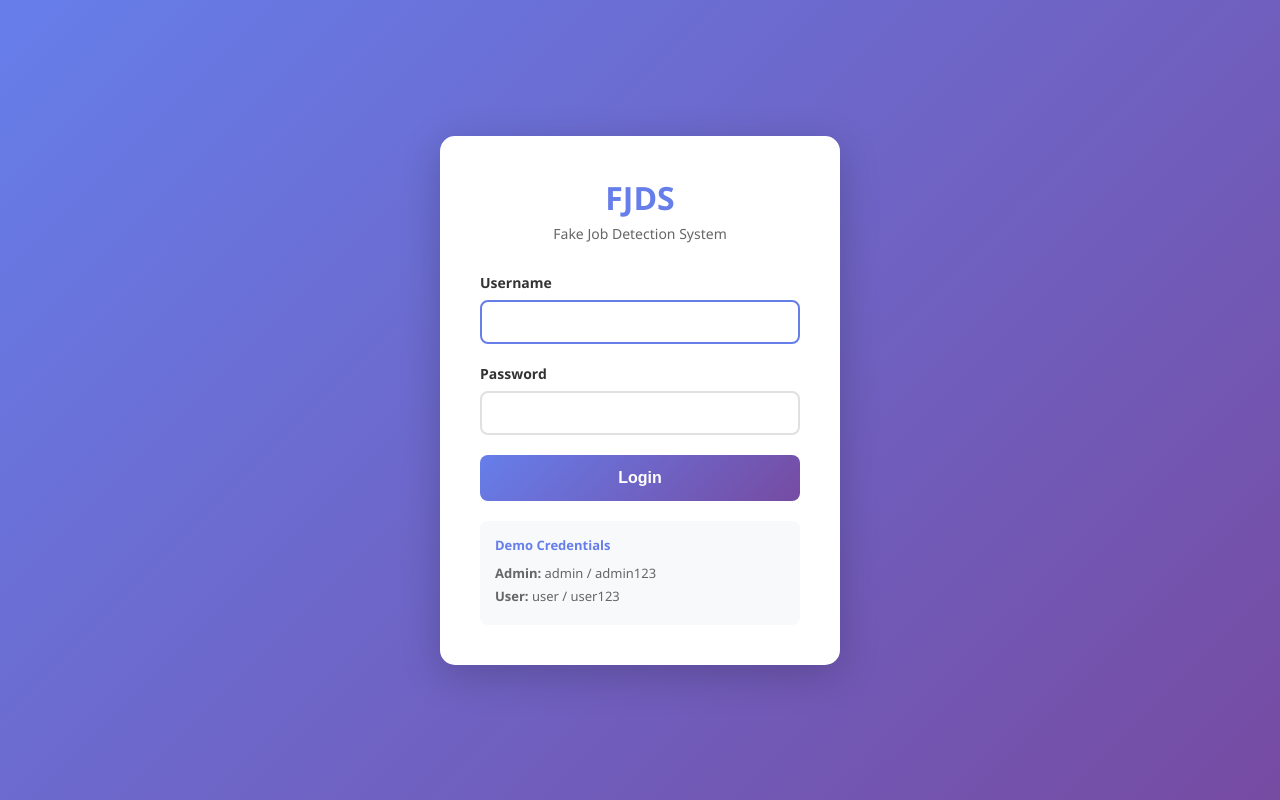
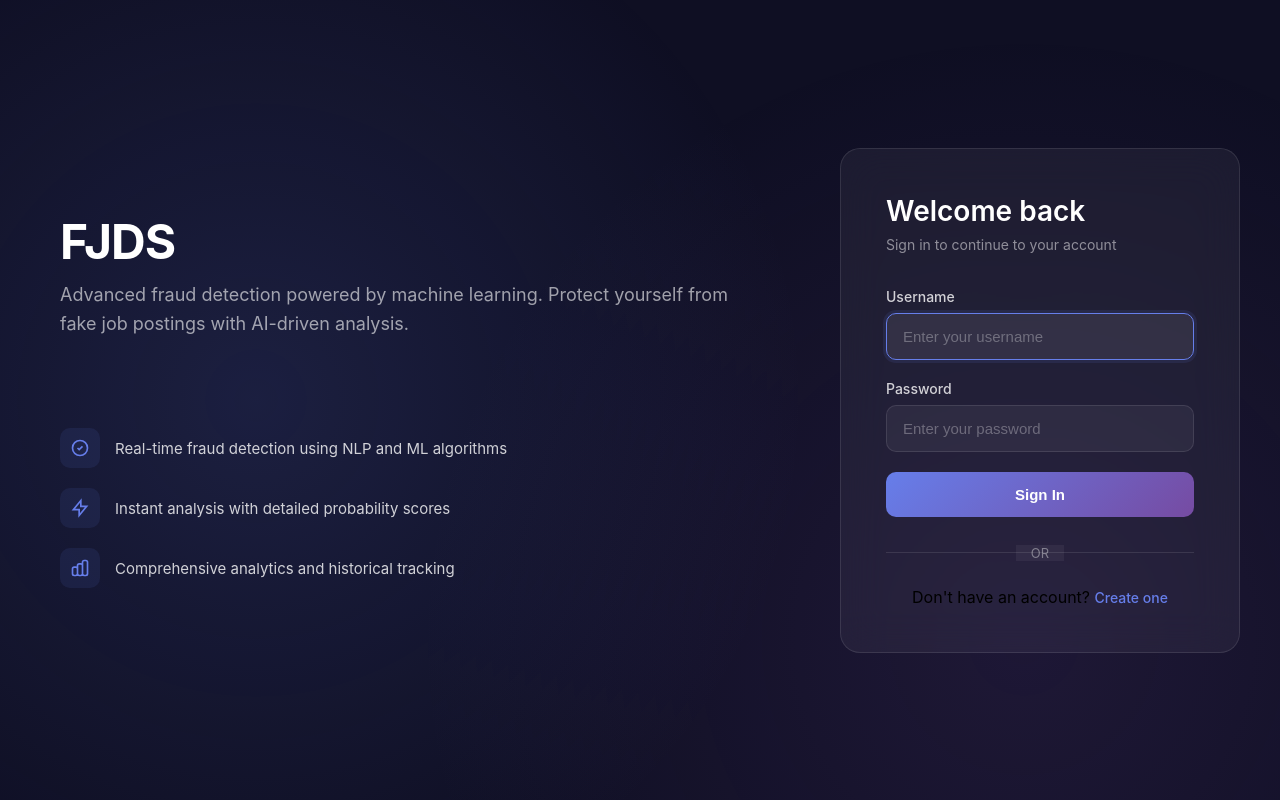
Before and after one commit to Shanny254/Fake-Job-Detection-System, a Django app: page / in a window 1280 px wide. Run offline with Django 5.2, Linux system fonts and the light colour scheme.

Commit message:
updated login page

```diff
--- a/backend/detector/templates/detector/login.html
+++ b/backend/detector/templates/detector/login.html
@@ -12,36 +12,126 @@
         }
 
         body {
-            font-family: 'Segoe UI', Tahoma, Geneva, Verdana, sans-serif;
-            background: linear-gradient(135deg, #667eea 0%, #764ba2 100%);
+            font-family: -apple-system, BlinkMacSystemFont, 'Segoe UI', Roboto, 'Helvetica Neue', Arial, sans-serif;
+            background: #0f0f23;
             min-height: 100vh;
+            display: flex;
+            position: relative;
+            overflow: hidden;
+        }
+
+        .background-gradient {
+            position: fixed;
+            top: 0;
+            left: 0;
+            width: 100%;
+            height: 100%;
+            background: radial-gradient(circle at 20% 50%, rgba(102, 126, 234, 0.15) 0%, transparent 50%),
+                        radial-gradient(circle at 80% 80%, rgba(118, 75, 162, 0.15) 0%, transparent 50%);
+            z-index: 0;
+        }
+
+        .container {
+            display: flex;
+            width: 100%;
+            max-width: 1400px;
+            margin: auto;
+            position: relative;
+            z-index: 1;
+        }
+
+        .left-section {
+            flex: 1;
+            padding: 60px;
+            display: flex;
+            flex-direction: column;
+            justify-content: center;
+        }
+
+        .logo-section {
+            margin-bottom: 50px;
+        }
+
+        .logo-section h1 {
+            color: #fff;
+            font-size: 48px;
+            font-weight: 700;
+            margin-bottom: 10px;
+            letter-spacing: -1px;
+        }
+
+        .logo-section p {
+            color: rgba(255, 255, 255, 0.6);
+            font-size: 18px;
+            line-height: 1.6;
+        }
+
+        .features {
+            display: flex;
+            flex-direction: column;
+            gap: 20px;
+            margin-top: 40px;
+        }
+
+        .feature-item {
+            display: flex;
+            align-items: center;
+            gap: 15px;
+        }
+
+        .feature-icon {
+            width: 40px;
+            height: 40px;
+            border-radius: 10px;
+            background: rgba(102, 126, 234, 0.1);
             display: flex;
             align-items: center;
             justify-content: center;
+            flex-shrink: 0;
         }
 
-        .login-container {
-            background: white;
-            padding: 40px;
-            border-radius: 15px;
-            box-shadow: 0 10px 40px rgba(0,0,0,0.2);
-            width: 100%;
-            max-width: 400px;
+        .feature-icon svg {
+            width: 20px;
+            height: 20px;
+            stroke: #667eea;
         }
 
-        .logo {
-            text-align: center;
-            margin-bottom: 30px;
+        .feature-text {
+            color: rgba(255, 255, 255, 0.8);
+            font-size: 15px;
         }
 
-        .logo h1 {
-            color: #667eea;
-            font-size: 32px;
-            margin-bottom: 5px;
+        .right-section {
+            flex: 0 0 480px;
+            display: flex;
+            align-items: center;
+            justify-content: center;
+            padding: 40px;
         }
 
-        .logo p {
-            color: #666;
+        .login-card {
+            background: rgba(255, 255, 255, 0.05);
+            backdrop-filter: blur(20px);
+            border: 1px solid rgba(255, 255, 255, 0.1);
+            border-radius: 20px;
+            padding: 45px;
+            width: 100%;
+            max-width: 420px;
+        }
+
+        .login-header {
+            margin-bottom: 35px;
+        }
+
+        .login-header h2 {
+            color: #fff;
+            font-size: 28px;
+            font-weight: 600;
+            margin-bottom: 8px;
+        }
+
+        .login-header p {
+            color: rgba(255, 255, 255, 0.5);
             font-size: 14px;
         }
 
@@ -51,34 +141,42 @@
 
         .form-group label {
             display: block;
-            color: #333;
-            font-weight: 600;
+            color: rgba(255, 255, 255, 0.8);
+            font-size: 14px;
+            font-weight: 500;
             margin-bottom: 8px;
-            font-size: 14px;
         }
 
         .form-group input {
             width: 100%;
-            padding: 12px 15px;
-            border: 2px solid #e0e0e0;
-            border-radius: 8px;
-            font-size: 14px;
-            transition: border-color 0.3s;
+            padding: 14px 16px;
+            background: rgba(255, 255, 255, 0.05);
+            border: 1px solid rgba(255, 255, 255, 0.1);
+            border-radius: 10px;
+            font-size: 15px;
+            color: #fff;
+            transition: all 0.3s;
         }
 
         .form-group input:focus {
             outline: none;
+            background: rgba(255, 255, 255, 0.08);
             border-color: #667eea;
+            box-shadow: 0 0 0 3px rgba(102, 126, 234, 0.1);
+        }
+
+        .form-group input::placeholder {
+            color: rgba(255, 255, 255, 0.3);
         }
 
         .error-message {
-            background: #fee;
-            color: #c33;
-            padding: 12px;
-            border-radius: 8px;
+            background: rgba(239, 68, 68, 0.1);
+            border: 1px solid rgba(239, 68, 68, 0.3);
+            color: #ef4444;
+            padding: 12px 16px;
+            border-radius: 10px;
             margin-bottom: 20px;
             font-size: 14px;
-            text-align: center;
         }
 
         .login-button {
@@ -87,42 +185,123 @@
             background: linear-gradient(135deg, #667eea 0%, #764ba2 100%);
             color: white;
             border: none;
-            border-radius: 8px;
-            font-size: 16px;
+            border-radius: 10px;
+            font-size: 15px;
             font-weight: 600;
             cursor: pointer;
-            transition: transform 0.2s;
+            transition: transform 0.2s, box-shadow 0.2s;
         }
 
         .login-button:hover {
             transform: translateY(-2px);
-            box-shadow: 0 5px 20px rgba(102, 126, 234, 0.4);
+            box-shadow: 0 10px 30px rgba(102, 126, 234, 0.3);
         }
 
-        .info-box {
-            margin-top: 20px;
-            padding: 15px;
-            background: #f8f9fa;
-            border-radius: 8px;
-            font-size: 13px;
+        .divider {
+            text-align: center;
+            margin: 25px 0;
+            position: relative;
         }
 
-        .info-box h4 {
-            color: #667eea;
-            margin-bottom: 10px;
+        .divider::before {
+            content: '';
+            position: absolute;
+            left: 0;
+            top: 50%;
+            width: 100%;
+            height: 1px;
+            background: rgba(255, 255, 255, 0.1);
         }
 
-        .info-box p {
-            color: #666;
-            margin-bottom: 5px;
+        .divider span {
+            background: rgba(255, 255, 255, 0.05);
+            padding: 0 15px;
+            color: rgba(255, 255, 255, 0.4);
+            font-size: 13px;
+            position: relative;
+        }
+
+        .signup-link {
+            text-align: center;
+            margin-top: 20px;
+        }
+
+        .signup-link a {
+            color: #667eea;
+            text-decoration: none;
+            font-weight: 500;
+            font-size: 14px;
+        }
+
+        .signup-link a:hover {
+            text-decoration: underline;
+        }
+
+        @media (max-width: 968px) {
+            .container {
+                flex-direction: column;
+            }
+
+            .left-section {
+                padding: 40px 20px;
+            }
+
+            .right-section {
+                flex: 1;
+                padding: 20px;
+            }
+
+            .features {
+                display: none;
+            }
         }
     </style>
 </head>
 <body>
-    <div class="login-container">
-        <div class="logo">
+    <div class="background-gradient"></div>
+
+    <div class="container">
+        <div class="left-section">
+            <div class="logo-section">
                 <h1>FJDS</h1>
-            <p>Fake Job Detection System</p>
+                <p>Advanced fraud detection powered by machine learning. Protect yourself from fake job postings with AI-driven analysis.</p>
+            </div>
+
+            <div class="features">
+                <div class="feature-item">
+                    <div class="feature-icon">
+                        <svg viewBox="0 0 24 24" fill="none" stroke="currentColor" stroke-width="2">
+                            <path d="M9 12l2 2 4-4m6 2a9 9 0 11-18 0 9 9 0 0118 0z"/>
+                        </svg>
+                    </div>
+                    <div class="feature-text">Real-time fraud detection using NLP and ML algorithms</div>
+                </div>
+
+                <div class="feature-item">
+                    <div class="feature-icon">
+                        <svg viewBox="0 0 24 24" fill="none" stroke="currentColor" stroke-width="2">
+                            <path d="M13 10V3L4 14h7v7l9-11h-7z"/>
+                        </svg>
+                    </div>
+                    <div class="feature-text">Instant analysis with detailed probability scores</div>
+                </div>
+
+                <div class="feature-item">
+                    <div class="feature-icon">
+                        <svg viewBox="0 0 24 24" fill="none" stroke="currentColor" stroke-width="2">
+                            <path d="M9 19v-6a2 2 0 00-2-2H5a2 2 0 00-2 2v6a2 2 0 002 2h2a2 2 0 002-2zm0 0V9a2 2 0 012-2h2a2 2 0 012 2v10m-6 0a2 2 0 002 2h2a2 2 0 002-2m0 0V5a2 2 0 012-2h2a2 2 0 012 2v14a2 2 0 01-2 2h-2a2 2 0 01-2-2z"/>
+                        </svg>
+                    </div>
+                    <div class="feature-text">Comprehensive analytics and historical tracking</div>
+                </div>
+            </div>
+        </div>
+
+        <div class="right-section">
+            <div class="login-card">
+                <div class="login-header">
+                    <h2>Welcome back</h2>
+                    <p>Sign in to continue to your account</p>
                 </div>
 
                 {% if error %}
@@ -136,21 +315,25 @@
 
                     <div class="form-group">
                         <label for="username">Username</label>
-                <input type="text" id="username" name="username" required autofocus>
+                        <input type="text" id="username" name="username" placeholder="Enter your username" required autofocus>
                     </div>
 
                     <div class="form-group">
                         <label for="password">Password</label>
-                <input type="password" id="password" name="password" required>
+                        <input type="password" id="password" name="password" placeholder="Enter your password" required>
                     </div>
 
-            <button type="submit" class="login-button">Login</button>
+                    <button type="submit" class="login-button">Sign In</button>
                 </form>
 
-        <div class="info-box">
-            <h4>Demo Credentials</h4>
-            <p><strong>Admin:</strong> admin / admin123</p>
-            <p><strong>User:</strong> user / user123</p>
+                <div class="divider">
+                    <span>OR</span>
+                </div>
+
+                <div class="signup-link">
+                    Don't have an account? <a href="{% url 'signup' %}">Create one</a>
+                </div>
+            </div>
         </div>
     </div>
 </body>
```
Lines whose indentation alone changed are shown as unchanged.
